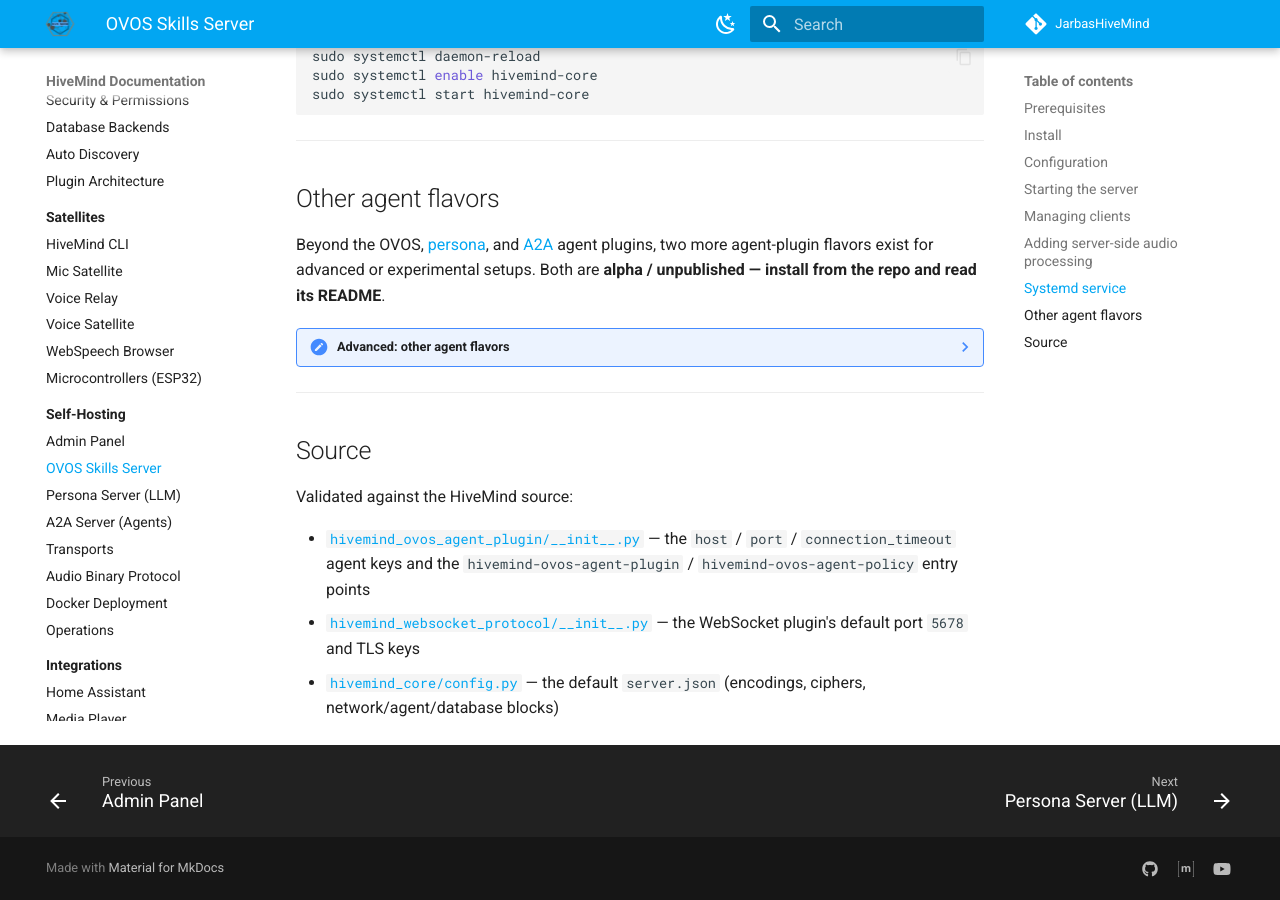
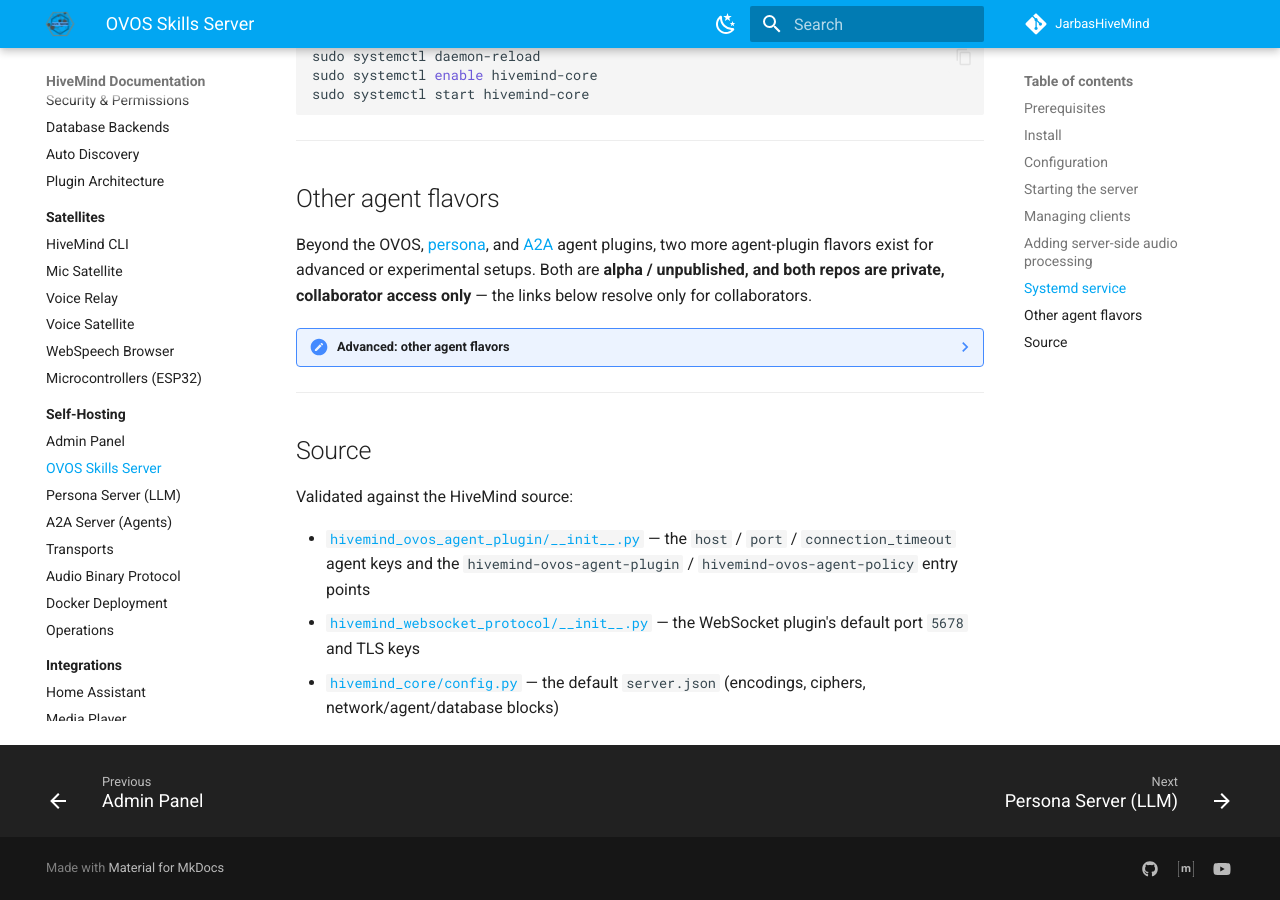
Before and after one commit to JarbasHiveMind/HiveMind-community-docs, an MkDocs documentation site: the page built from docs/server/ovos-server.md, in a window 1280 px wide and 900 px high, scrolled down 4008 px. Built offline with MkDocs 1.6.1 and Material for MkDocs 9.7.7, drawn with Linux system fonts in a browser that asks for light colours.

Commit message:
fix: ovos-server.md missing private-repo disclosure on two agent plugins
hivemind-localhive-agent-plugin and hivemind-multimind-agent-plugin
were linked as "alpha/unpublished" with no private-repo disclosure,
unlike every other private-repo link elsewhere in this tree.
Verified both private via gh api. Added the standard disclosure.

Co-Authored-By: Claude Fable 5 <noreply@anthropic.com>

```diff
--- a/docs/server/ovos-server.md
+++ b/docs/server/ovos-server.md
@@ -196,17 +196,18 @@ sudo systemctl start hivemind-core
 
 Beyond the OVOS, [persona](persona-server.md), and [A2A](a2a-server.md) agent plugins, two
 more agent-plugin flavors exist for advanced or experimental setups. Both are
-**alpha / unpublished — install from the repo and read its README**.
+**alpha / unpublished, and both repos are private, collaborator access only** — the
+links below resolve only for collaborators.
 
 ??? note "Advanced: other agent flavors"
-    **localhive** ([`hivemind-localhive-agent-plugin`](https://github.com/JarbasHiveMind/hivemind-localhive-agent-plugin))
+    **localhive** ([`hivemind-localhive-agent-plugin`](https://github.com/JarbasHiveMind/hivemind-localhive-agent-plugin), private repo, collaborator access only)
     — an "isolated-skills" agent. It runs OVOS skills *in-process* (no separate
     `ovos-core` / `ovos-messagebus`), but each skill only ever sees its own messages.
     Here `skill_id` is purely a routing label, not a credential — one skill cannot
     eavesdrop on another's traffic. Useful when you want OVOS skills without a full
     messagebus and with strict per-skill isolation.
 
-    **multimind** ([`hivemind-multimind-agent-plugin`](https://github.com/JarbasHiveMind/hivemind-multimind-agent-plugin))
+    **multimind** ([`hivemind-multimind-agent-plugin`](https://github.com/JarbasHiveMind/hivemind-multimind-agent-plugin), private repo, collaborator access only)
     — a per-access-key agent *multiplexer*. Every access key gets its own isolated
     agent instance (by default a bundled MiniCroft brain), and each key's
     `{module, config}` is stored in that client's DB metadata. This is the
```
